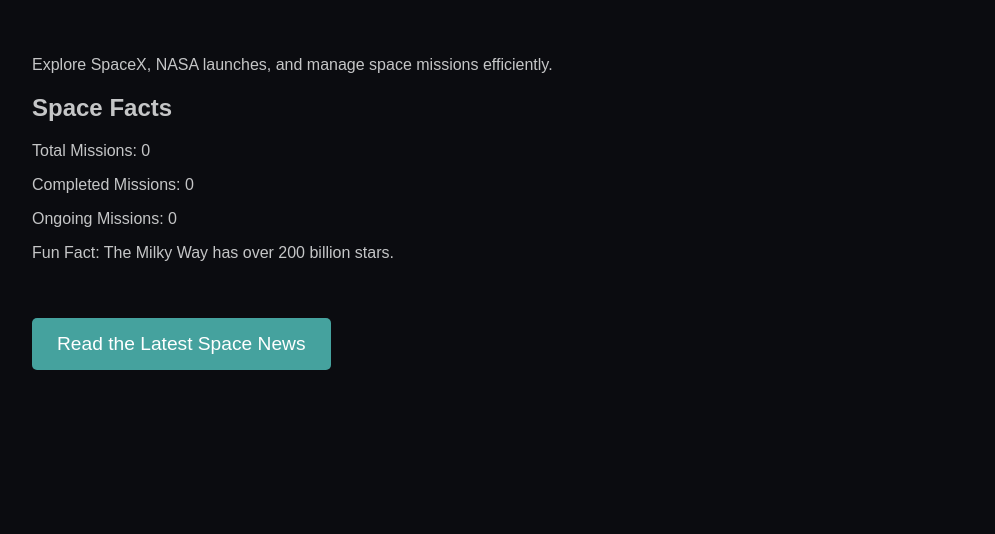
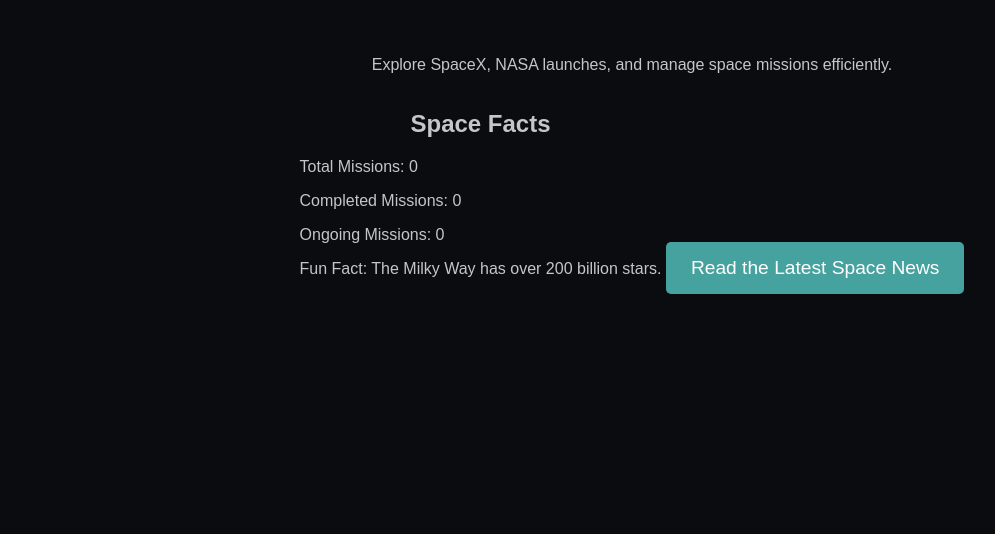
Before and after one commit to sakhileln/Space-Explora, a FastAPI app: page /index in a window 1280 px wide. Shown: the part 120-654 px from the top of the page, without its empty margins (8-1003 px from the left). Run offline with FastAPI, Linux system fonts and the light colour scheme; data that the repository does not hold is empty.

Commit message:
Center the index page.

```diff
--- a/app/templates/index.html
+++ b/app/templates/index.html
@@ -5,10 +5,11 @@
 {% block header %}Welcome to Space Nomad!{% endblock %}
 
 {% block content %}
+<div style="text-align: center;">
     <p>Explore SpaceX, NASA launches, and manage space missions efficiently.</p>
 
-<div class="stats">
-    <h2>Space Facts</h2>
+    <div class="stats" style="display: inline-block; text-align: left;">
+        <h2 style="text-align: center;">Space Facts</h2>
         <p>Total Missions: {{ total_missions }}</p>
         <p>Completed Missions: {{ completed_missions }}</p>
         <p>Ongoing Missions: {{ ongoing_missions }}</p>
@@ -23,4 +24,5 @@
         color: #fff;
         background-color: #45a29e;
         border-radius: 5px;">Read the Latest Space News</a>
+</div>
 {% endblock %}
```
Lines whose indentation alone changed are shown as unchanged.
